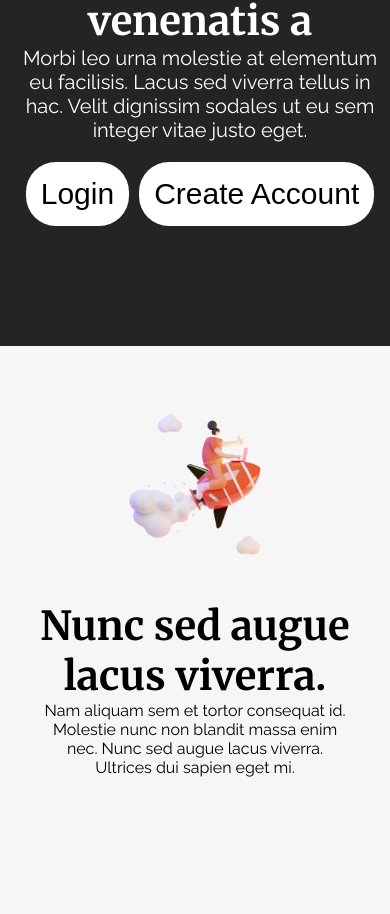
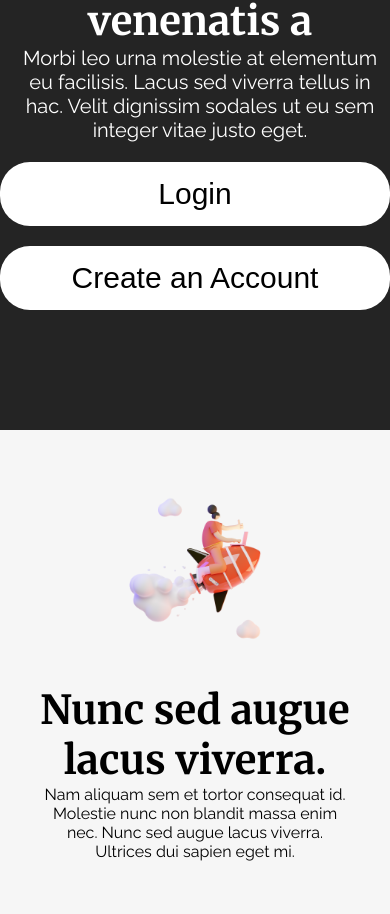
Before and after one commit to sergiogonzalezyes/Chat-Appliacation3, a React (Vite) app in the folder Chat-Application/: page / in a window 390 px wide. Shown: the part 786-1700 px from the top of the page. Built offline with nearby package versions, Linux system fonts and the light colour scheme.

Commit message:
fixed some UI on the buttons

```diff
--- a/Chat-Application/src/App.css
+++ b/Chat-Application/src/App.css
@@ -281,8 +281,12 @@ p {
     background-color: #242424;
     height: 500px;
 }
+
+.Button_Container {
+    max-width: 100%;
+    display: inline-flex;
+}
 .Home_Buttons {
-    margin-left: 10px;
     border-radius: 30px;
     margin-top: 20px;
     background-color: white;
@@ -293,10 +297,10 @@ p {
     border-style: none;
     max-width: 100%;
     max-width: fit-content;
+    min-width: 100%;
 }
 
 .Home_Buttons_1 {
-    margin-left: 10px;
     border-style: none;
     border-radius: 30px;
     margin-top: 20px;
@@ -305,6 +309,7 @@ p {
     text-align: center;
     padding: 15px;
     color: black;
+    min-width: 100%;
 }
 .Home_Buttons:hover {
     background-color: #242424;
@@ -393,6 +398,10 @@ p {
     .Sign_In {
         text-align: center;
     }
+    .Button_Container {
+        max-width: 100%;
+        display: block;
+    }
 }
 @media (max-width: 254px) {
     .Title_1 {
--- a/Chat-Application/src/pages/Home.jsx
+++ b/Chat-Application/src/pages/Home.jsx
@@ -5,14 +5,29 @@ import computerGuy from "../images/section1.png";
 import Travel from "../images/Saly-1.png";
 import Girl from "../images/Saly-22.png";
 import SpaceShip from "../images/Saly-43.png";
-import { useNavigate } from "react-router-dom";
 import { Fade } from "react-awesome-reveal"
+import { Navigate } from "react-router-dom";
+import { useState,useEffect } from "react";
 
 
 
 
 
 export const Home = () => {
+    const [createNewUser, setCreateNewUser] = useState(false);
+    const [userLoginVerify, setuserLoginVerify] = useState(false);
+
+
+    if (userLoginVerify) {
+        return <Navigate to="/Login" />;
+    }
+
+    if (createNewUser) {
+        return <Navigate to="/createUser" />;
+    }
+
+
+
     return (<div class="container">
         <section className="First_Section">
                 <div className="Home_Page_Image">
@@ -22,8 +37,8 @@ export const Home = () => {
                 <p className="Title">Aliquet lectus proin nibh nisl condimentum id venenatis a</p>
                 <p className="Title_Description">Morbi leo urna molestie at elementum eu facilisis. Lacus sed viverra tellus in hac. Velit dignissim sodales ut eu sem integer vitae justo eget.</p>
                 <div className="Button_Container">
-                <button className="Home_Buttons">Login</button>
-                <button className="Home_Buttons_1">Create Account</button>
+                <button className="Home_Buttons" onClick={setuserLoginVerify}>Login</button>
+                <button className="Home_Buttons_1" onClick={setCreateNewUser}>Create an Account</button>
                 </div>
                </div>
         </section>
```
